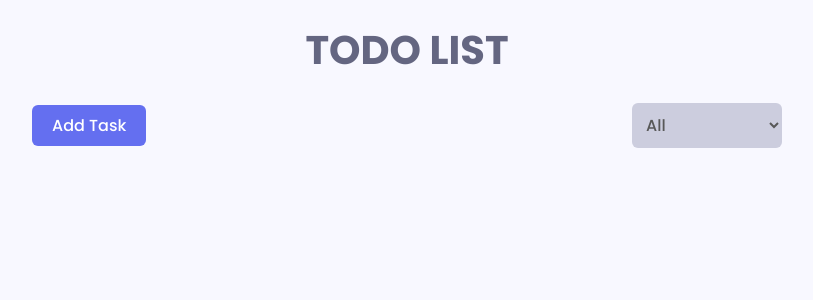
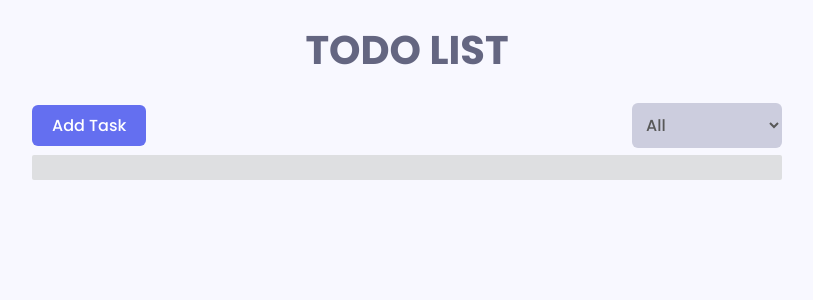
Before and after one commit to Ayon-SSP/react-redux-todo-app, a React (Create React App) app: page / in a window 1280 px wide. Shown: the top 300 px of the page, without its empty margins (233-1046 px from the left). Built offline with nearby package versions, Linux system fonts and the light colour scheme.

Commit message:
feat: check button

```diff
--- a/src/App.js
+++ b/src/App.js
@@ -1,16 +1,29 @@
-import React from 'react';
+import React, { useState } from 'react';
 import { Toaster } from 'react-hot-toast';
 import PageTitle from './components/PageTitle';
 import AppHeader from './components/AppHeader.jsx';
+import AppContent from './components/AppContent.jsx';
 import styles from './styles/modules/app.module.scss';
+import CheckButton from './components/CheckButton.jsx';
 
 function App() {
+
+  const [checked, setChecked] = useState(false);
+
+  const handleCheck = () => {
+    setChecked(!checked);
+    // dispatch(
+    //   updateTodo({ ...todo, status: checked ? 'incomplete' : 'complete' })
+    // );
+  };
+
   return (
     <>
       <div className="container">
         <PageTitle>TODO List</PageTitle>
         <div className={styles.app__wrapper}>
           <AppHeader />
+          <CheckButton checked={checked} handleCheck={handleCheck} />
         </div>
       </div>
       <Toaster
--- /dev/null
+++ b/src/components/CheckButton.jsx
@@ -0,0 +1,58 @@
+import React from 'react';
+import { motion, useMotionValue, useTransform } from 'framer-motion';
+import styles from '../styles/modules/todoItem.module.scss';
+
+const checkVariants = {
+  initial: {
+    color: '#fff',
+  },
+  checked: { pathLength: 1 },
+  unchecked: { pathLength: 0 },
+};
+
+const boxVariants = {
+  checked: {
+    background: 'var(--primaryPurple)',
+    transition: { duration: 0.1 },
+  },
+  unchecked: { background: 'var(--gray-2)', transition: { duration: 0.1 } },
+};
+
+const CheckButton = ({ checked, handleCheck }) => {
+
+  const pathLength = useMotionValue(0);
+  const opacity = useTransform(pathLength, [0.05, 0.15], [0, 1]);
+
+  return (
+
+    <div>
+      <motion.div
+        animate={checked ? 'checked' : 'unchecked'}
+        className={styles.svgBox}
+        variants={boxVariants}
+        onClick={() => handleCheck()}
+      >
+        <motion.svg
+          className={styles.svg}
+          viewBox="0 0 53 38"
+          fill="none"
+          xmlns="http://www.w3.org/2000/svg"
+        >
+          <motion.path
+            variants={checkVariants}
+            animate={checked ? 'checked' : 'unchecked'}
+            style={{ pathLength, opacity }}
+            fill="none"
+            strokeMiterlimit="10"
+            strokeWidth="6"
+            d="M1.5 22L16 36.5L51.5 1"
+            strokeLinejoin="round"
+            strokeLinecap="round"
+          />
+        </motion.svg>
+      </motion.div>
+    </div>
+  )
+}
+
+export default CheckButton;
```
